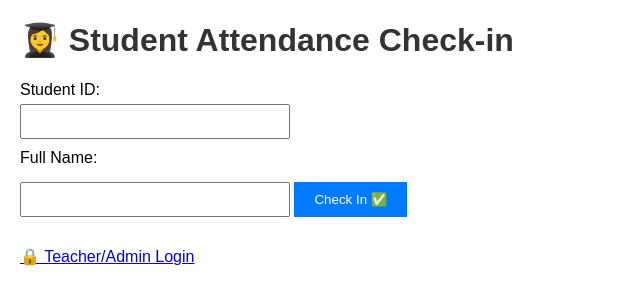
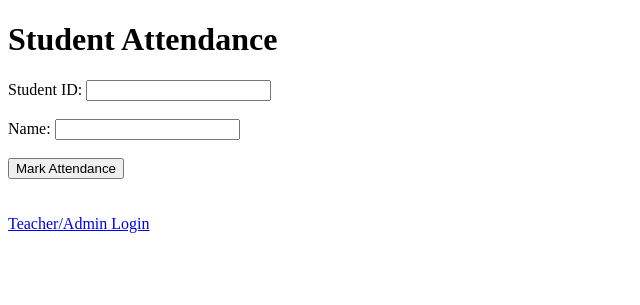
Before and after one commit to Ak23b/vision-based-attendance-system, a Flask app: page / in a window 1280 px wide. Shown: the top 305 px of the page, without its empty margins (0-640 px from the left). Run offline with Flask 3, Linux system fonts and the light colour scheme.

Commit message:
Simple changes

```diff
--- a/templates/index.html
+++ b/templates/index.html
@@ -1,74 +1,23 @@
 <!DOCTYPE html>
-<html>
+<html lang="en">
 <head>
+    <meta charset="UTF-8">
     <title>Student Attendance</title>
-    <style>
-        body {
-            font-family: Arial, sans-serif;
-            margin: 20px;
-        }
-        h1 {
-            color: #333;
-        }
-        form {
-            margin-top: 20px;
-        }
-        label {
-            display: block;
-            margin-top: 10px;
-        }
-        input {
-            padding: 8px;
-            margin-top: 5px;
-            width: 250px;
-        }
-        button {
-            margin-top: 15px;
-            padding: 10px 20px;
-            background: #007BFF;
-            color: white;
-            border: none;
-            cursor: pointer;
-        }
-        button:hover {
-            background: #0056b3;
-        }
-        .message {
-            margin-top: 20px;
-            color: green;
-        }
-        .error {
-            margin-top: 20px;
-            color: red;
-        }
-        .admin-link {
-            margin-top: 30px;
-            display: inline-block;
-        }
-    </style>
 </head>
 <body>
-    <h1>👩‍🎓 Student Attendance Check-in</h1>
+    <h1>Student Attendance</h1>
 
-    <form method="POST" action="/">
+    <form action="/" method="POST">
         <label for="student_id">Student ID:</label>
-        <input type="text" name="student_id" required>
+        <input type="text" name="student_id" required><br><br>
 
-        <label for="name">Full Name:</label>
-        <input type="text" name="name" required>
+        <label for="name">Name:</label>
+        <input type="text" name="name" required><br><br>
 
-        <button type="submit">Check In ✅</button>
+        <button type="submit">Mark Attendance</button>
     </form>
 
-    <!-- Display messages -->
-    {% if message %}
-        <p class="message">{{ message }}</p>
-    {% endif %}
-    {% if error %}
-        <p class="error">{{ error }}</p>
-    {% endif %}
-
-    <!-- Admin/Teacher link -->
-    <a class="admin-link" href="/attendance">🔒 Teacher/Admin Login</a>
+    <br><br>
+    <a href="{{ url_for('login') }}">Teacher/Admin Login</a>
 </body>
 </html>
```
